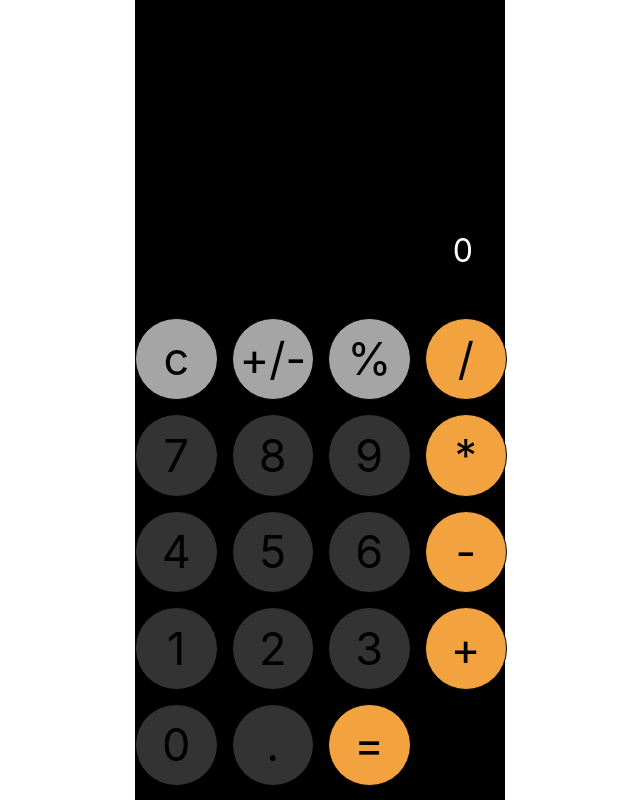
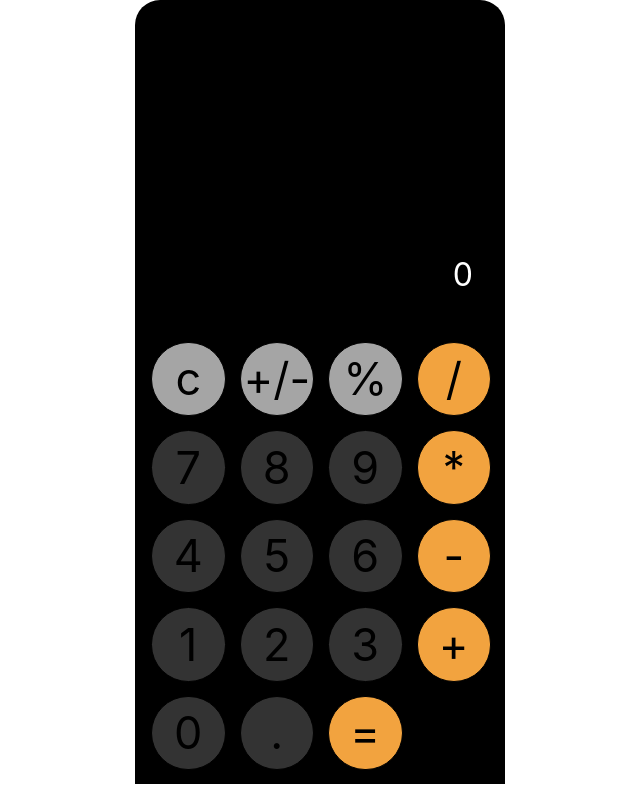
Before and after one commit to FlorenceNway/Calculator, a React (Create React App) app: page / in a window 1280 px wide. Both pictures are taken after a click on the button 480 px from the left and 25 px from the top of the page. Shown: the whole page, without its empty margins (320-960 px from the left). Built offline with nearby package versions, Linux system fonts and the light colour scheme.

Commit message:
calculator style

```diff
--- a/src/components/Calculator/Calculator.scss
+++ b/src/components/Calculator/Calculator.scss
@@ -1,8 +1,9 @@
 .layout {
-	height: 100%;
+	height: 98vh;
 	background-color: #000;
 	display: flex;
 	flex-direction: column;
+	border-radius: 25px;
 
 	.result {
 		flex: 1;
@@ -15,8 +16,9 @@
 	}
 
 	.pad {
-		padding: 1em 0;
+		padding: 1em;
 		background-color:black;
+
 		ul {
 			height: 100%;
 			margin: 0;
@@ -56,6 +58,7 @@
 				.noCal {
 					background-color: #a5a5a5;
 				}
+
 			}
 		}
 	}
```
